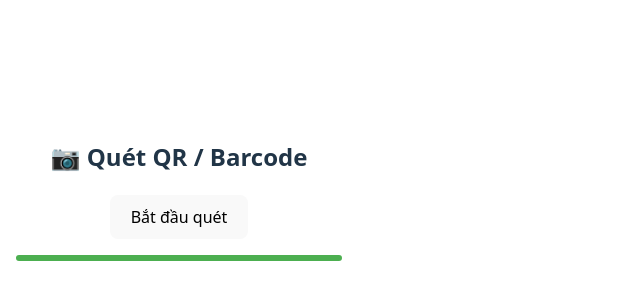
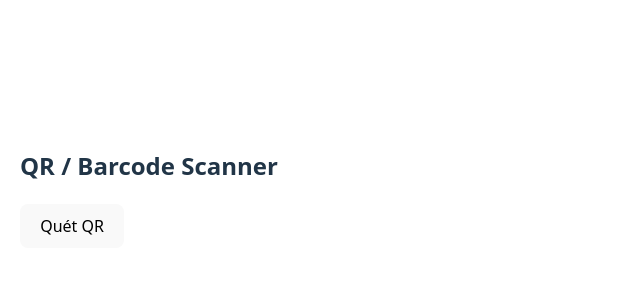
Before and after one commit to picare-tien/qr-scan, a React (Vite) app: page / in a window 1280 px wide. Shown: the part 202-502 px from the top of the page, without its empty margins (0-640 px from the left). Built offline with nearby package versions, Linux system fonts and the light colour scheme.

Commit message:
fix typescript errors

```diff
--- a/src/App.tsx
+++ b/src/App.tsx
@@ -1,76 +1,75 @@
-import { useState } from "react";
-import { Html5Qrcode } from "html5-qrcode";
+import { useEffect, useRef, useState } from "react"
+import { Html5Qrcode } from "html5-qrcode"
+
+type Product = {
+  product: string
+  price: number
+  stock: number
+}
 
 export default function App() {
-  const [result, setResult] = useState("");
-  const [data, setData] = useState(null);
-  const [scanner, setScanner] = useState(null);
+  const qrRef = useRef<HTMLDivElement | null>(null)
+  const qrScannerRef = useRef<Html5Qrcode | null>(null)
+
+  const [result, setResult] = useState<string>("")
+  const [data, setData] = useState<Product | null>(null)
 
   const startScan = async () => {
-    const qr = new Html5Qrcode("reader");
-    setScanner(qr);
+    if (!qrRef.current) return
 
-    await qr.start(
-      { facingMode: { exact: "environment" } },
-      {
-        fps: 10,
-        qrbox: { width: 250, height: 250 },
-        disableFlip: true,
-      },
-      (decodedText) => {
-        qr.stop();
-        setResult(decodedText);
-        callWebhook(decodedText);
-      },
-      () => {}
-    );
-  };
+    if (!qrScannerRef.current) {
+      qrScannerRef.current = new Html5Qrcode(qrRef.current.id)
+    }
 
-  const callWebhook = async (code) => {
-    try {
-      const res = await fetch("https://YOUR_WEBHOOK_URL", {
-        method: "POST",
-        headers: { "Content-Type": "application/json" },
-        body: JSON.stringify({
-          code,
-          source: "react-qr-scan",
-          time: new Date().toISOString(),
-        }),
-      });
+    await qrScannerRef.current.start(
+      { facingMode: "environment" },
+      { fps: 10, qrbox: 250 },
+      async (decodedText: string) => {
+        setResult(decodedText)
+        await qrScannerRef.current?.stop()
+        callWebhook(decodedText)
+      }
+    )
+  }
 
-      const json = await res.json();
-      setData(json);
-    } catch (err) {
-      alert("Lỗi gọi webhook");
+  const callWebhook = async (code: string) => {
+    const res = await fetch("https://YOUR_WEBHOOK_URL", {
+      method: "POST",
+      headers: { "Content-Type": "application/json" },
+      body: JSON.stringify({ code }),
+    })
+
+    const json: Product = await res.json()
+    setData(json)
+  }
+
+  useEffect(() => {
+    return () => {
+      qrScannerRef.current?.stop().catch(() => {})
     }
-  };
+  }, [])
 
   return (
-    <div style={{ textAlign: "center", padding: 16 }}>
-      <h2>📷 Quét QR / Barcode</h2>
+    <div style={{ padding: 20 }}>
+      <h2>QR / Barcode Scanner</h2>
 
-      <button onClick={startScan}>Bắt đầu quét</button>
+      <button onClick={startScan}>Quét QR</button>
 
       <div
-        id="reader"
-        style={{
-          width: 320,
-          margin: "16px auto",
-          border: "3px solid #4caf50",
-          borderRadius: 12,
-        }}
+        id="qr-reader"
+        ref={qrRef}
+        style={{ width: 300, marginTop: 20 }}
       />
 
-      {result && <p>✅ Mã quét: {result}</p>}
+      {result && <p>Code: {result}</p>}
 
       {data && (
         <div>
-          <h3>📦 Kết quả</h3>
-          <p>Sản phẩm: {data.product}</p>
-          <p>Giá: {data.price}</p>
-          <p>Tồn kho: {data.stock}</p>
+          <p>Product: {data.product}</p>
+          <p>Price: {data.price}</p>
+          <p>Stock: {data.stock}</p>
         </div>
       )}
     </div>
-  );
+  )
 }
```
